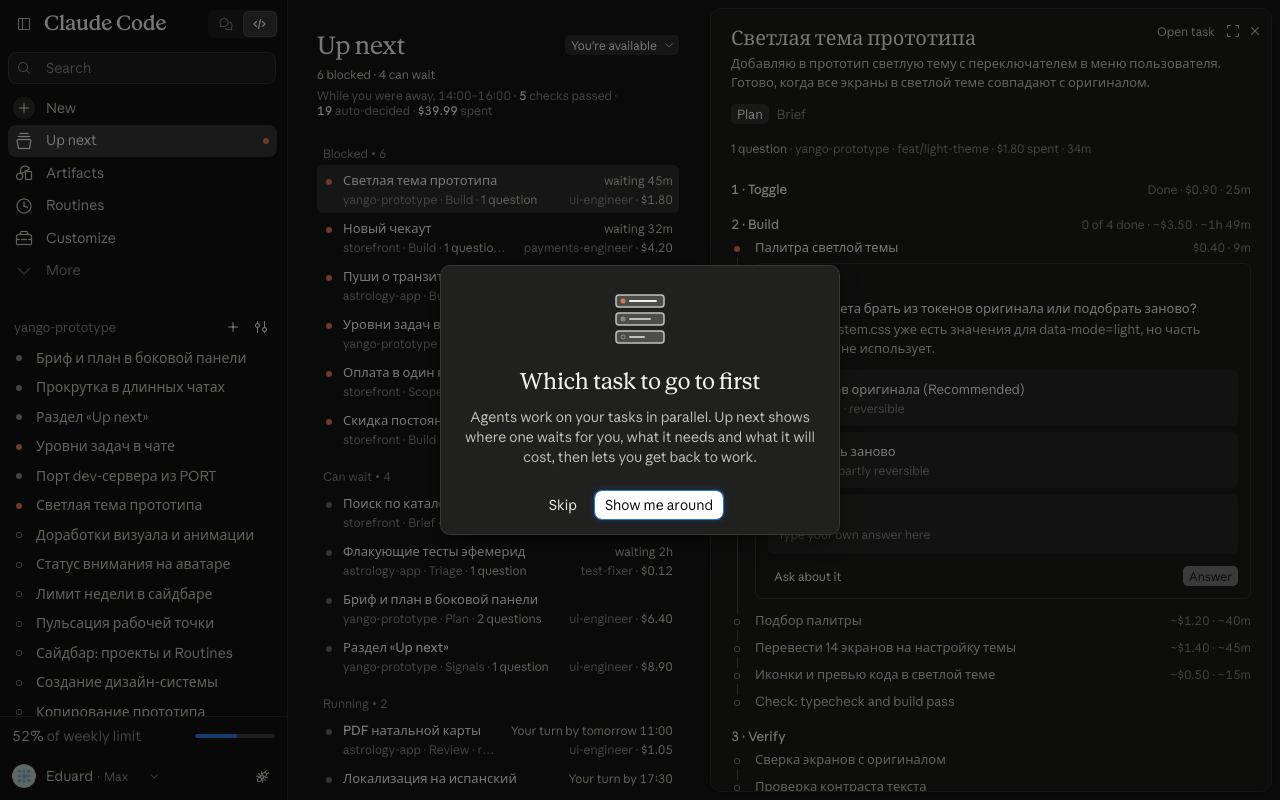
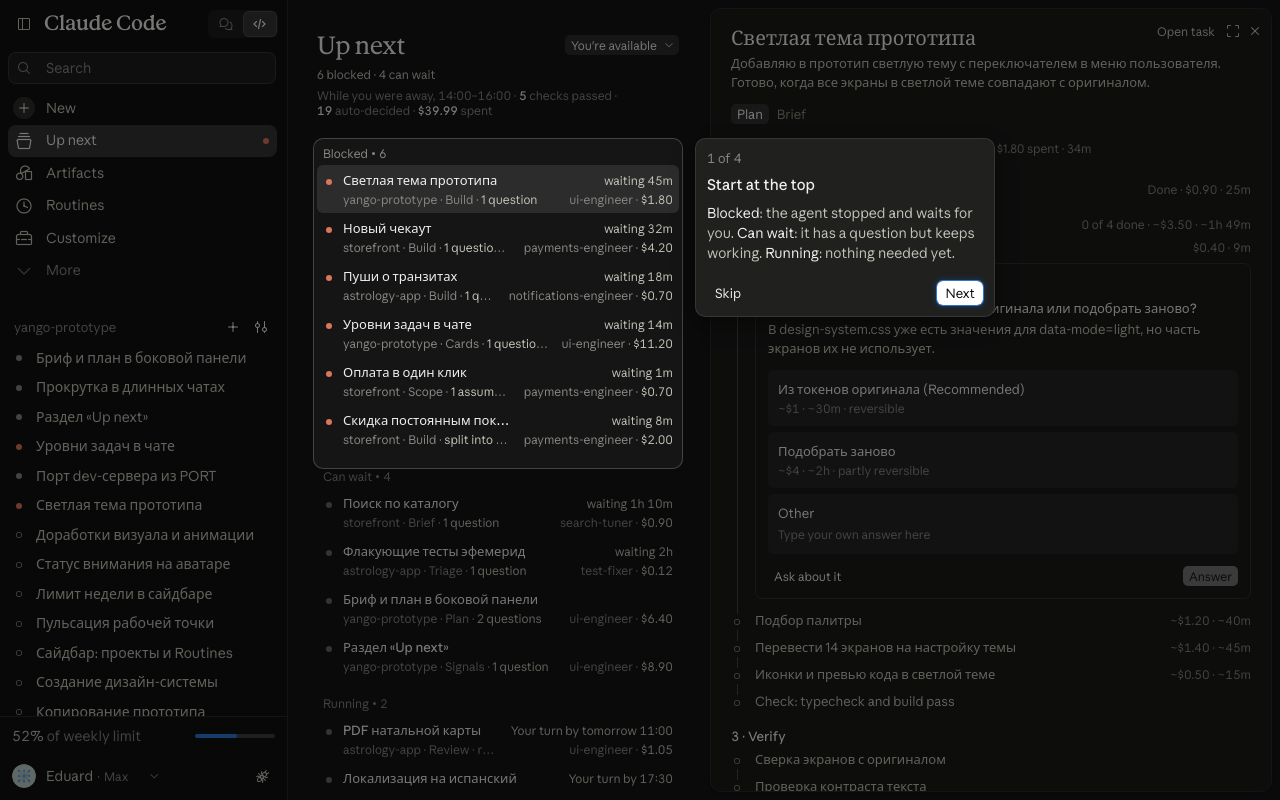
Before and after one commit to ededdyeddd/claude-code-prototype, a React (Vite) app: page /code in a window 1280 px wide. Both pictures are taken after a click on the button "Take a look". Built offline with nearby package versions, Linux system fonts and the light colour scheme.

Commit message:
Up next onboarding without the modal: Take a look starts the tour right away; arriving on your own, an intro coachmark at the title asks first
Co-Authored-By: Claude Opus 5.5 <noreply@anthropic.com>

```diff
--- a/src/App.tsx
+++ b/src/App.tsx
@@ -32,14 +32,14 @@ const ANNOUNCE_STEPS: Coachmark[] = [
 
 /**
  * The app opens where it always does, and a moment later points at the new section in the sidebar.
- * "Take a look" opens Up next, where its intro and tour take over; "Not now" leaves them for when the person opens it.
+ * "Take a look" opens Up next and starts its tour right away; "Not now" leaves the intro and tour for when the person opens it.
  */
 function UpNextAnnouncement() {
   const { pathname } = useLocation();
   const navigate = useNavigate();
   useOnboarding();
   const show = useDelay(!announced() && !introSeen() && !pathname.startsWith("/up-next"), ONBOARDING_DELAY);
-  const steps = useMemo(() => [{ ...ANNOUNCE_STEPS[0], action: { label: "Take a look", onClick: () => navigate("/up-next") } }], [navigate]);
+  const steps = useMemo(() => [{ ...ANNOUNCE_STEPS[0], action: { label: "Take a look", onClick: () => navigate("/up-next", { state: { tour: true } }) } }], [navigate]);
   if (!show) return null;
   return <Coachmarks steps={steps} onDone={markAnnounced} skipLabel="Not now" />;
 }
--- a/src/components/Coachmarks.tsx
+++ b/src/components/Coachmarks.tsx
@@ -12,6 +12,11 @@ export type Coachmark = {
   sides?: Side[];
   /** The primary button of this step, in place of Next / Done (e.g. "Open plan"); the tour ends after it. */
   action?: { label: string; onClick: () => void };
+  /**
+   * A lead step: says what the page is for and asks whether to show the rest. Not counted in "N of M";
+   * its primary button reads `nextLabel` and moves on to the tour.
+   */
+  lead?: { nextLabel: string };
 };
 
 type Side = "bottom" | "top" | "left" | "right";
@@ -104,6 +109,8 @@ export function Coachmarks({
 
   const count = live?.length ?? 0;
   const last = index === count - 1;
+  // "N of M" counts the tour itself, not a lead step before it.
+  const leads = live?.filter((s) => s.lead).length ?? 0;
   const next = useCallback(() => (last ? onDone() : setIndex((i) => i + 1)), [last, onDone]);
   const back = useCallback(() => setIndex((i) => Math.max(0, i - 1)), []);
 
@@ -163,9 +170,9 @@ export function Coachmarks({
         }}
       >
         <div className="flex flex-col gap-xs">
-          {count > 1 && (
+          {count - leads > 1 && !step.lead && (
             <span className="text-footnote tabular-nums text-muted">
-              {index + 1} of {count}
+              {index + 1 - leads} of {count - leads}
             </span>
           )}
           <h2 id="coachmark-title" className="text-heading font-medium text-primary">
@@ -180,7 +187,7 @@ export function Coachmarks({
             {skipLabel}
           </Button>
           <span className="flex-1" />
-          {index > 0 && (
+          {index > 0 && !live?.[index - 1]?.lead && (
             <Button size="xs" onClick={back}>
               Back
             </Button>
@@ -199,7 +206,7 @@ export function Coachmarks({
               </Button>
             ) : (
               <Button size="xs" variant="primary" onClick={next}>
-                {last ? "Done" : "Next"}
+                {step.lead?.nextLabel ?? (last ? "Done" : "Next")}
               </Button>
             )}
           </div>
--- a/src/components/UpNextIntro.tsx
+++ /dev/null
@@ -1,103 +0,0 @@
-import { useEffect, useRef } from "react";
-import { createPortal } from "react-dom";
-import { Button } from "../ui";
-import { useFadeIn } from "../data/useDelay";
-
-/** Three task rows, the front one waiting for you (clay), then running, then ahead. Same drawing style as the Routines stopwatch. */
-export function UpNextIllustration({ size = 60 }: { size?: number }) {
-  const row = (y: number, dot: "clay" | "running" | "ahead", line: number) => (
-    <g>
-      <rect x="6" y={y} width="48" height="12" rx="3" fill="var(--cds-alpha-3)" stroke="var(--cds-text-secondary)" strokeWidth="1.5" />
-      {dot === "clay" && <circle cx="13" cy={y + 6} r="2.5" fill="var(--cds-clay)" />}
-      {dot === "running" && <circle cx="13" cy={y + 6} r="2.5" fill="var(--cds-text-muted)" />}
-      {dot === "ahead" && <circle cx="13" cy={y + 6} r="2" stroke="var(--cds-text-muted)" strokeWidth="1" />}
-      <path
-        d={`M20 ${y + 6}h${line}`}
-        stroke={dot === "clay" ? "var(--cds-text-primary)" : "var(--cds-text-secondary)"}
-        strokeWidth="2"
-        strokeLinecap="round"
-      />
-    </g>
-  );
-  return (
-    <svg width={size} height={size} viewBox="0 0 60 60" fill="none" aria-hidden="true">
-      {row(6, "clay", 26)}
-      {row(24, "running", 20)}
-      {row(42, "ahead", 14)}
-    </svg>
-  );
-}
-
-/**
- * Onboarding, step two: on the first visit a modal over Up next says what the page is for.
- * "Show me around" starts the coachmark tour; "Skip" or Escape ends it.
- */
-export function UpNextIntro({ onTour, onSkip }: { onTour: () => void; onSkip: () => void }) {
-  const primary = useRef<HTMLDivElement>(null);
-  const shown = useFadeIn();
-  const skip = useRef(onSkip);
-  skip.current = onSkip;
-  // Once on open: focus the primary button, Escape skips.
-  useEffect(() => {
-    primary.current?.querySelector("button")?.focus();
-    const onKey = (e: KeyboardEvent) => e.key === "Escape" && skip.current();
-    window.addEventListener("keydown", onKey);
-    return () => window.removeEventListener("keydown", onKey);
-  }, []);
-
-  return createPortal(
-    <div
-      className={
-        "cds-root fixed inset-0 z-[var(--cds-z-modal)] flex items-center justify-center p-xl transition-opacity duration-slow ease-out motion-reduce:transition-none " +
-        (shown ? "opacity-100" : "opacity-0")
-      }
-      data-mode="dark"
-      data-density="comfortable"
-      data-font="anthropic"
-    >
-      {/* The page stays visible under the backdrop: the modal is about it. A click outside does nothing. */}
-      <div aria-hidden="true" className="absolute inset-0 bg-[var(--cds-backdrop)]" />
-      <section
-        role="dialog"
-        aria-modal="true"
-        aria-labelledby="up-next-intro-title"
-        aria-describedby="up-next-intro-body"
-        className={
-          "relative flex w-full max-w-[400px] flex-col items-center gap-sm rounded-lg bg-surface-popover px-xl pt-xl pb-lg text-center transition-transform duration-slow ease-out motion-reduce:transition-none " +
-          (shown ? "translate-y-0" : "translate-y-2")
-        }
-        style={{ boxShadow: "var(--cds-shadow-popover), inset 0 0 0 1px var(--cds-alpha-2)" }}
-      >
-        <UpNextIllustration />
-        <h2
-          id="up-next-intro-title"
-          className="pt-xs font-serif text-primary"
-          style={{
-            fontSize: "var(--cds-font-size-title)",
-            lineHeight: "var(--cds-leading-title)",
-            fontWeight: "var(--cds-font-weight-regular)",
-          }}
-        >
-          Which task to go to first
-        </h2>
-        <p id="up-next-intro-body" className="text-body text-secondary">
-          Agents work on your tasks in parallel. Up next shows where one waits for you, what it needs and what it will cost, then lets
-          you get back to work.
-        </p>
-        {/* Optical centring: the filled button weighs more than the ghost one, whose box is mostly empty padding.
-            Centred by their boxes the pair leans right, so it moves left by part of the ghost's padding. */}
-        <div className="flex items-center gap-xs pt-md" style={{ transform: "translateX(calc(var(--cds-pad-md) * -0.75))" }}>
-          <Button size="sm" variant="ghost" onClick={onSkip}>
-            Skip
-          </Button>
-          <div ref={primary} className="contents">
-            <Button size="sm" variant="primary" onClick={onTour}>
-              Show me around
-            </Button>
-          </div>
-        </div>
-      </section>
-    </div>,
-    document.body,
-  );
-}
--- a/src/pages/InboxPage.tsx
+++ b/src/pages/InboxPage.tsx
@@ -13,7 +13,6 @@ import { deriveTask, type TaskState } from "../data/chatTaskStore";
 import { openQuestions, useInbox, type Attention } from "../data/inboxStore";
 import { introSeen, markIntroSeen } from "../data/onboarding";
 import { ONBOARDING_DELAY, useDelay } from "../data/useDelay";
-import { UpNextIntro } from "../components/UpNextIntro";
 import { Coachmarks, type Coachmark } from "../components/Coachmarks";
 
 // Anthropicons codepoints (see /tokens#icons)
@@ -52,6 +51,7 @@ function Header({
       {/* Title row: the attention mode belongs to the header and stays on the right edge. */}
       <div className="flex items-center justify-between gap-md">
         <h1
+          data-coach="title"
           className="min-w-0 truncate font-serif text-primary"
           style={{
             fontSize: "var(--cds-page-header-title-size)",
@@ -372,7 +372,17 @@ function NothingNeedsYou() {
 /* ------------------------------------------------------------ Onboarding */
 
 // Micro-onboarding tour: what is inside the page, one element at a time. Steps whose element is not on the page are skipped.
-const TOUR_DELAY = 500;
+// Invited by the sidebar hint, the tour follows the page after a beat, just enough for it to settle.
+const TOUR_DELAY = 200;
+
+// Arrived on their own, nobody asked the person: the page says what it is for first, and the tour is theirs to start.
+const INTRO: Coachmark = {
+  target: "title",
+  title: "Which task to go to first",
+  body: "Agents work on your tasks in parallel. Up next shows where one waits for you, what it needs and what it will cost, then lets you get back to work.",
+  sides: ["bottom"],
+  lead: { nextLabel: "Show me around" },
+};
 
 const TOUR: Coachmark[] = [
   {
@@ -412,12 +422,12 @@ export function InboxPage() {
   const { answers, attention, busyUntil, blocked, canWait, needsYou, running, chats } = useInbox();
   // The first task that needs the person is open on arrival; clicking a task opens it on the right.
   // "Answer in the plan" from a task's chat opens that task (?task=id); otherwise the first task that needs you.
-  const { search } = useLocation();
-  // Onboarding, step two: however the person got here (the sidebar hint or on their own), the intro in a modal, then the tour.
-  const [onboarding, setOnboarding] = useState<"intro" | "tour" | null>(() => (introSeen() ? null : "intro"));
-  // The page comes up first; the intro follows a moment later, the tour a beat after the page (or the modal) settles.
-  const introReady = useDelay(onboarding === "intro", ONBOARDING_DELAY);
-  const tourReady = useDelay(onboarding === "tour", TOUR_DELAY);
+  const { search, state } = useLocation();
+  // Onboarding, step two, one tour of coachmarks either way. By "Take a look" in the sidebar hint the person has asked
+  // to be shown around: the tour starts right away. On their own: the page comes up first, then the intro step asks.
+  const invited = (state as { tour?: boolean } | null)?.tour === true;
+  const [onboarding, setOnboarding] = useState<Coachmark[] | null>(() => (introSeen() ? null : invited ? TOUR : [INTRO, ...TOUR]));
+  const onboardingReady = useDelay(!!onboarding, invited ? TOUR_DELAY : ONBOARDING_DELAY);
   const finishOnboarding = () => {
     markIntroSeen();
     setOnboarding(null);
@@ -553,8 +563,7 @@ export function InboxPage() {
           )}
         </SidePane>
       )}
-      {introReady && <UpNextIntro onTour={() => setOnboarding("tour")} onSkip={finishOnboarding} />}
-      {tourReady && <Coachmarks steps={TOUR} onDone={finishOnboarding} />}
+      {onboardingReady && onboarding && <Coachmarks steps={onboarding} onDone={finishOnboarding} />}
     </div>
   );
 }
```
Also changed, not shown: 2 other files (tests, documents, lock files or other folders).
